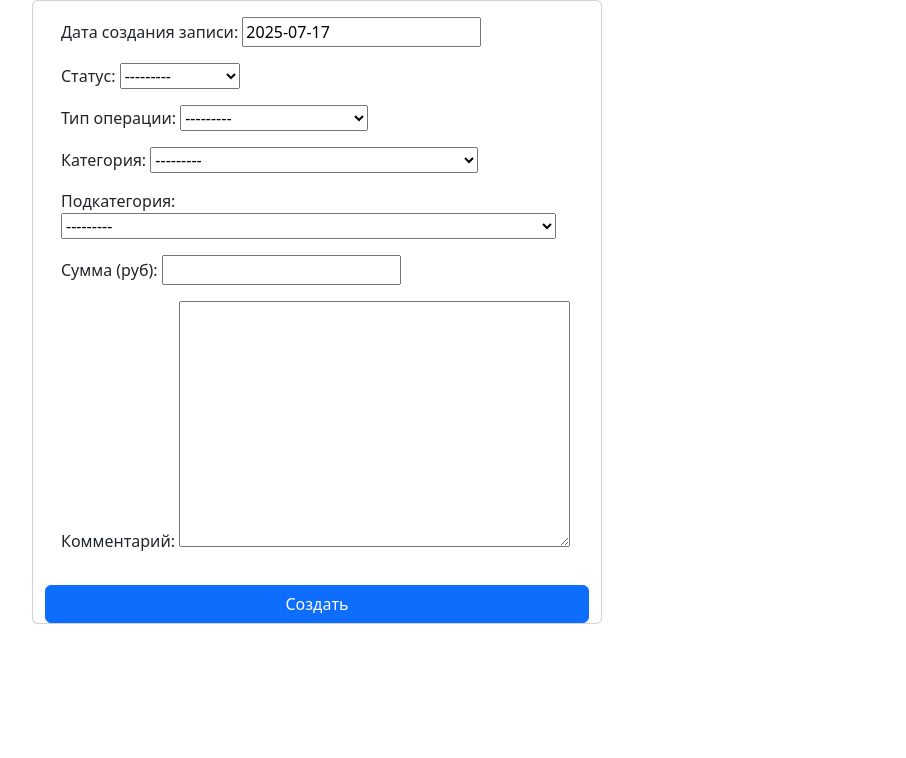
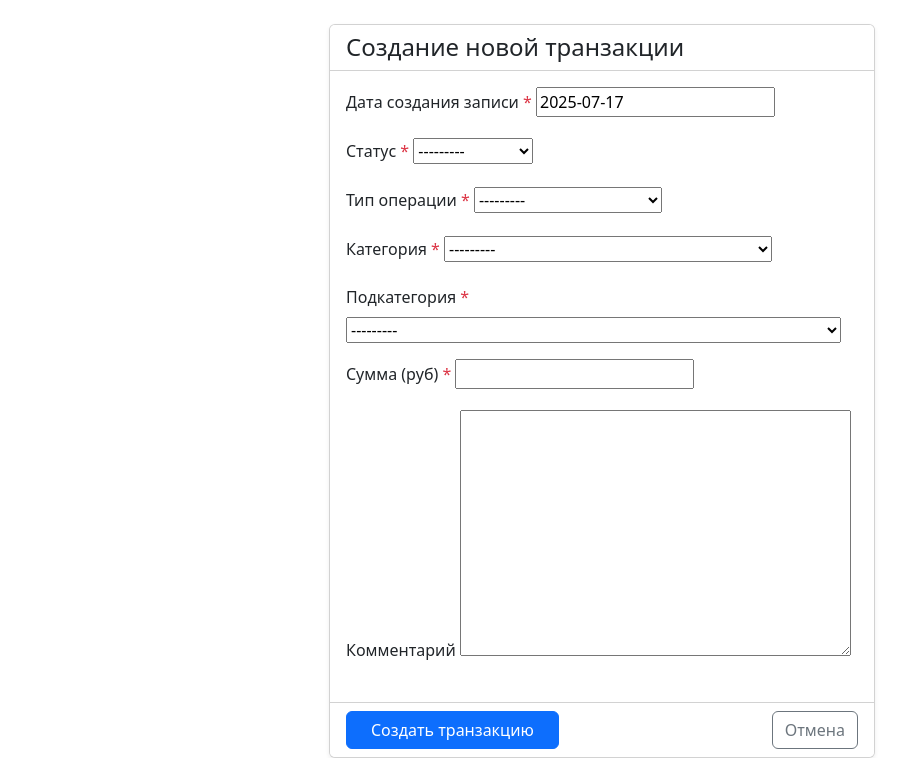
Before and after one commit to TamirMandreev/cash_flow, a Django app: page /transactions/create/ in a window 1280 px wide. Shown: the part 72-830 px from the top of the page, without its empty margins (38-944 px from the left). Before the commit the page ends 696 px from the top, so only its background shows below. Run offline with Django 5.2, Linux system fonts and the light colour scheme; tables that the repository leaves empty hold one stand-in row (values such as "Sample post"); some libraries are stand-ins or nearby versions.

Commit message:
Создал возможность удалить транзакцию

```diff
--- a/cash_flow/templates/cash_flow/transaction_form.html
+++ b/cash_flow/templates/cash_flow/transaction_form.html
@@ -1,25 +1,77 @@
 {% extends 'cash_flow/base.html' %}
 
 {% block content %}
-<div class="container">
-    <div class="row">
-        <div class="col-6">
-            <form class="row" method="post" enctype="multipart/form-data">
-                <div class="card">
+<div class="container mt-4">
+    <div class="row justify-content-center">
+        <div class="col-md-8 col-lg-6">
+            <div class="card shadow-sm">
+                <div class="card-header bg-white">
+                    <h4 class="mb-0">
+                        {% if object %}
+                            Редактирование транзакции
+                        {% else %}
+                            Создание новой транзакции
+                        {% endif %}
+                    </h4>
+                </div>
+
+                <form method="post" enctype="multipart/form-data">
                     <div class="card-body">
                         {% csrf_token %}
-                        {{ form.as_p }}
+
+                        {% if form.non_field_errors %}
+                            <div class="alert alert-danger">
+                                {{ form.non_field_errors }}
                             </div>
-                    <button type="submit" class="btn btn-primary">
+                        {% endif %}
+
+                        {% for field in form %}
+                            <div class="mb-3">
+                                <label for="{{ field.id_for_label }}" class="form-label">
+                                    {{ field.label }}
+                                    {% if field.field.required %}<span class="text-danger">*</span>{% endif %}
+                                </label>
+
+                                {{ field }}
+
+                                {% if field.help_text %}
+                                    <div class="form-text">{{ field.help_text }}</div>
+                                {% endif %}
+
+                                {% if field.errors %}
+                                    <div class="invalid-feedback d-block">
+                                        {{ field.errors }}
+                                    </div>
+                                {% endif %}
+                            </div>
+                        {% endfor %}
+                    </div>
+
+                    <div class="card-footer bg-white d-flex justify-content-between">
+                        <button type="submit" class="btn btn-primary px-4">
                             {% if object %}
-                        Сохранить
+                                Сохранить изменения
                             {% else %}
-                        Создать
+                                Создать транзакцию
                             {% endif %}
                         </button>
+                        <a href="{% url 'transactions' %}" class="btn btn-outline-secondary">
+                            Отмена
+                        </a>
                     </div>
                 </form>
             </div>
         </div>
     </div>
+</div>
+
+<style>
+    .form-control:focus, .form-select:focus {
+        border-color: #86b7fe;
+        box-shadow: 0 0 0 0.25rem rgba(13, 110, 253, 0.25);
+    }
+    .is-invalid {
+        border-color: #dc3545;
+    }
+</style>
 {% endblock %}
--- a/cash_flow/templates/cash_flow/transaction_list.html
+++ b/cash_flow/templates/cash_flow/transaction_list.html
@@ -34,7 +34,10 @@
         <td>{{ transaction.subcategory }}</td>
         <td>{{ transaction.amount }}</td>
         <td>{{ transaction.comment }}</td>
-        <td><a href="{% url 'transaction_update' transaction.pk %}">Редактировать</a></td>
+        <td>
+            <a href="{% url 'transaction_update' transaction.pk %}">Редактировать</a><br>
+            <a class="text-danger" href="{% url 'transaction_delete' transaction.pk %}">Удалить</a>
+        </td>
     </tr>
     <!-- empty - специальная часть цикла for, которая срабатывает, когда в переданной коллекции нет элементов -->
     {% empty %}
--- a/cash_flow/urls.py
+++ b/cash_flow/urls.py
@@ -5,4 +5,5 @@
     path('transactions/', views.TransactionListView.as_view(), name='transactions' ),
     path('transactions/create/', views.TransactionCreateView.as_view(), name='transaction_create' ),
     path('transactions/update/<int:pk>/', views.TransactionUpdateView.as_view(), name='transaction_update' ),
+    path('transactions/delete/<int:pk>/', views.TransactionDeleteView.as_view(), name='transaction_delete' ),
 ]
--- a/cash_flow/views.py
+++ b/cash_flow/views.py
@@ -1,7 +1,7 @@
 from django.shortcuts import render
 from django.urls import reverse_lazy
 
-from django.views.generic import ListView, CreateView, UpdateView
+from django.views.generic import ListView, CreateView, UpdateView, DeleteView
 
 from cash_flow.filters import TransactionFilter
 from cash_flow.models import Transaction
@@ -52,3 +52,9 @@
     model = Transaction
     fields = '__all__'
     success_url = reverse_lazy('transactions')
+
+
+class TransactionDeleteView(DeleteView):
+    '''Представление для удаления транзакции'''
+    model = Transaction
+    success_url = reverse_lazy('transactions')
```
Also changed, not shown: cash_flow/templates/cash_flow/transaction_confirm_delete.html (added, +14 -0 lines). Lines whose indentation alone changed are shown as unchanged.
